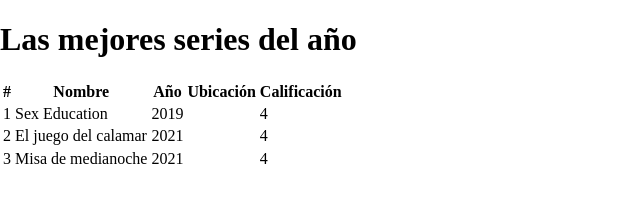
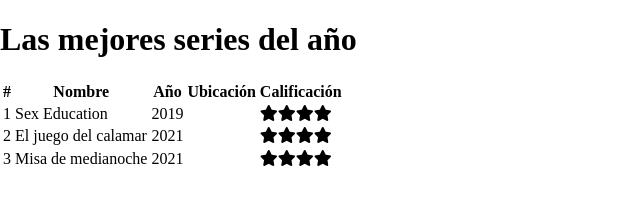
Before and after one commit to Contrerashenry/Boletines, a plain HTML site: page index.html in a window 1280 px wide. Shown: the whole page, without its empty margins (0-640 px from the left). Drawn offline with nearby package versions, Linux system fonts and the light colour scheme.

Commit message:
Update index.html

```diff
--- a/index.html
+++ b/index.html
@@ -27,24 +27,26 @@
                 <td>Sex Education</td>
                 <td>2019</td>
                 <td></td>
-                <td>4</td></tr>
+                <td><i class="fas fa-star"></i><i class="fas fa-star"></i><i class="fas fa-star"></i><i class="fas fa-star"></i></td></tr>
                 <tr>
                 <td>2</td>
                 <td>El juego del calamar</td>
                 <td>2021</td>
                 <td></td>
-                <td>4</td>
+                <td><i class="fas fa-star"></i><i class="fas fa-star"></i><i class="fas fa-star"></i><i class="fas fa-star"></i></td>
             </tr>
                 <tr>
                 <td>3</td>
                 <td>Misa de medianoche</td>
                 <td>2021</td>
                 <td></td>
-                <td>4</td>
+                <td><i class="fas fa-star"></i><i class="fas fa-star"></i><i class="fas fa-star"></i><i class="fas fa-star"></i></td>
             </tr>
             </tbody>
         </table>
     </div>
 </div>
+  <!-- script kit fontawesome -->
+  <script src="https://kit.fontawesome.com/232aed8d34.js" crossorigin="anonymous"></script>
 </body>
 </html>
```
